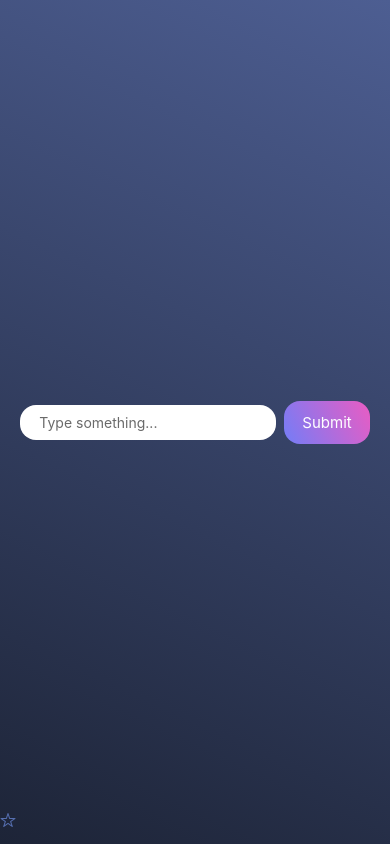
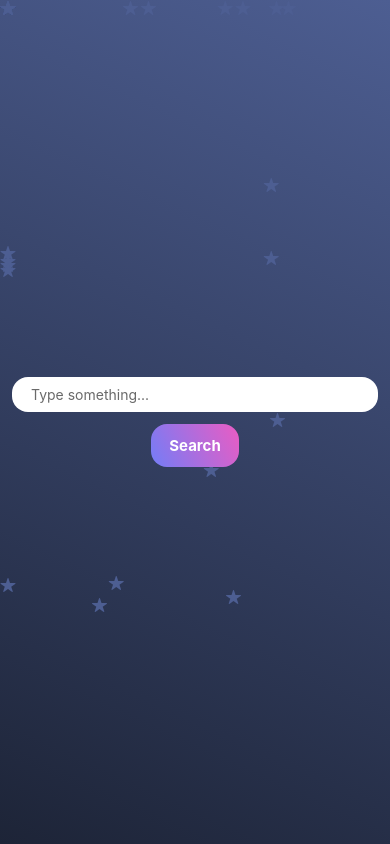
Before and after one commit to ONeal013/Versatile-Engine-for-Regex-and-Global-Evaluation-Search, a React Native app in the folder front/: screen / in a window 390 px wide. Built offline with nearby package versions, Linux system fonts and the light colour scheme.

Commit message:
feat: enhance ui

```diff
--- a/front/App.tsx
+++ b/front/App.tsx
@@ -17,7 +17,7 @@ export default function App() {
       <KBackground />
       <View style={styles.row}>
         <KTextInput />
-        <KButton title="Submit" onPress={() => console.log('Button pressed')} />
+        <KButton title="Search" onPress={() => console.log('Button pressed')} />
       </View>
     </View>
   );
@@ -31,9 +31,10 @@ const styles = StyleSheet.create({
   },
   row: {
     padding: Physics.padding.medium,
-    gap: Physics.gap.medium,
-    flexDirection: 'row',
-    flexWrap: 'wrap',
+    gap: Physics.gap.large,
+    // backgroundColor: Colors.light.primary,
+    width: '100%',
+    flexDirection: 'column',
     alignItems: 'center',
   }
 });
--- a/front/src/components/Button.tsx
+++ b/front/src/components/Button.tsx
@@ -31,6 +31,7 @@ const styles = StyleSheet.create({
   },
   text: {
     fontSize: Physics.text.body.medium,
+    fontWeight: 'bold',
     color: Colors.dark.textInput.background ?? Colors.dark.text ?? '#fff',
   },
 });
--- a/front/src/components/TextInput.tsx
+++ b/front/src/components/TextInput.tsx
@@ -29,7 +29,8 @@ export default function KTextInput(props: Props) {
 
 const styles = StyleSheet.create({
     container: {
-        flex: 1,
+        // flex: 1,
+        width: '100%',
         alignItems: 'center',
         justifyContent: 'center',
     },
--- a/front/src/components/background.tsx
+++ b/front/src/components/background.tsx
@@ -1,10 +1,42 @@
-import { StyleSheet, Text, View } from 'react-native';
+import { StyleSheet, Text, View, ViewStyle } from 'react-native';
 import { LinearGradient } from 'expo-linear-gradient';
 import Colors from '../styles/colors';
 import Physics from '../styles/physics';
 import Ionicons from '@expo/vector-icons/Ionicons';
 
 interface Props {
+}
+
+// convert number to string with %
+const toStr = (n: number) => `${n}%`;
+// gen random string between min and max
+const [min, max] = [20, 80];
+// make repartition of stars more even
+const randStr = () => toStr(Math.random() * (max - min) + min);
+
+const generatePosition = () => {
+  const position = {
+    top: '0%',
+    left: '0%',
+    bottom: '0%',
+    right: '0%',
+  };
+  // gen random position
+  var random = Math.random();
+  if (random < 0.25) {
+    position.top = randStr();
+    position.left = randStr();
+  } else if (random < 0.5) {
+    position.bottom = randStr();
+    position.right = randStr();
+  } else if (random < 0.75) {
+    position.top = randStr();
+    position.right = randStr();
+  } else {
+    position.bottom = randStr();
+    position.left = randStr();
+  }
+  return position;
 }
 
 export default function KBackground(props: Props) {
@@ -14,10 +46,22 @@ export default function KBackground(props: Props) {
       end={{ x: 0, y: 1 }}
       colors={[Colors.light.primaryDark, Colors.light.primary]}
       style={styles.background}>
-      <Ionicons
-        style={{ position: 'absolute', alignContent: 'center', bottom: 15, }}
-        name="star-outline" size={Physics.icon.small}
-        color={Colors.light.icon} />
+      {/* fill array with positions */}
+      {Array(25).fill(0).map((_, i) => {
+        const position = generatePosition();
+        return (
+          <Ionicons
+            key={i}
+            name="star"
+            size={Physics.icon.small}
+            color={Colors.light.primaryDark}
+            style={{
+              ...styles.icon,
+              ...position
+            }}
+          />
+        );
+      })}
     </LinearGradient>
   );
 }
@@ -25,10 +69,15 @@ export default function KBackground(props: Props) {
 const styles = StyleSheet.create({
   background: {
     position: 'absolute',
+    alignItems: 'center',
+    justifyContent: 'center',
     left: 0,
     right: 0,
     top: 0,
     height: '100%',
     width: '100%',
   },
+  icon: {
+    position: 'absolute',
+  }
 });
```
